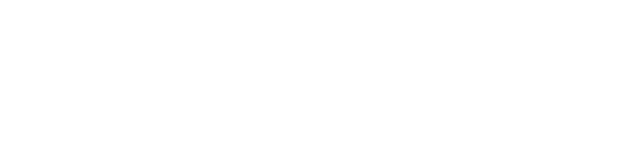
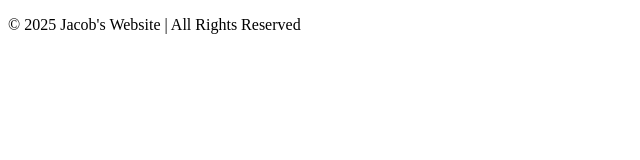
Before and after one commit to Asendant/asendant.github.io, a plain HTML site: page blog.html in a window 1280 px wide. Shown: the whole page, without its empty margins (0-640 px from the left). Drawn offline with Linux system fonts and the light colour scheme.

Commit message:
feat: added copyright text to footer of all html pages

```diff
--- a/blog.html
+++ b/blog.html
@@ -8,6 +8,8 @@
   <body>
     <nav></nav>
     <main></main>
-    <footer></footer>
+    <footer>
+      <p>© 2025 Jacob's Website | All Rights Reserved</p>
+    </footer>
   </body>
 </html>
```
Also changed, not shown: contact.html (+3 -1 lines), index.html (+3 -1 lines), portfolio.html (+3 -1 lines), resume.html (+3 -1 lines).
